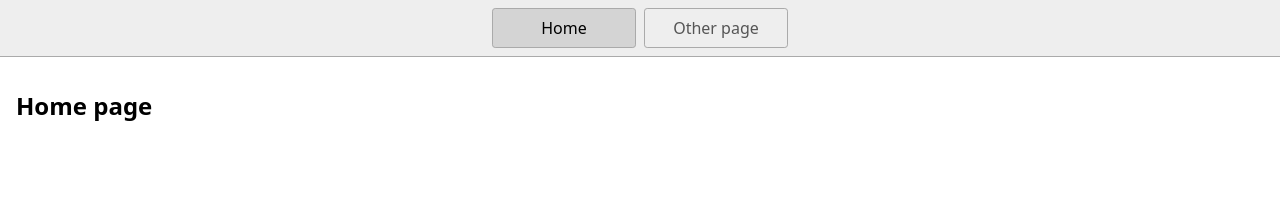
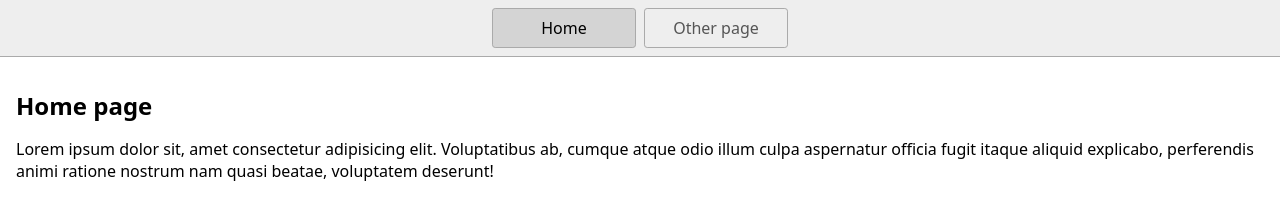
Before and after one commit to arushabind2005-star/trial-, a website: page index.html in a window 1280 px wide. Drawn offline with Linux system fonts and the light colour scheme.

Commit message:
Added Lorem

```diff
--- a/index.html
+++ b/index.html
@@ -18,6 +18,7 @@
     </nav>
     <main>
       <h1>Home page</h1>
+      <p>Lorem ipsum dolor sit, amet consectetur adipisicing elit. Voluptatibus ab, cumque atque odio illum culpa aspernatur officia fugit itaque aliquid explicabo, perferendis animi ratione nostrum nam quasi beatae, voluptatem deserunt! </p>
     </main>
   </body>
 </html>
```
Also changed, not shown: index2.html (added), 1 other file.
